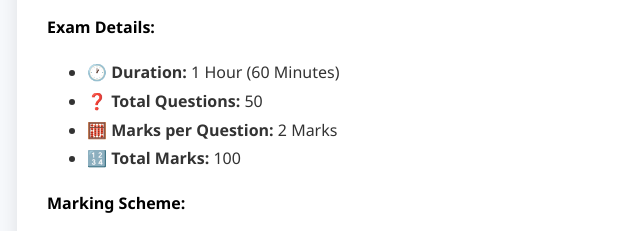
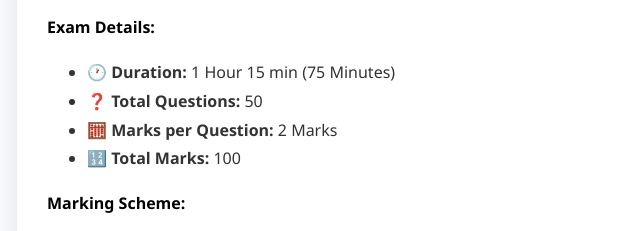
Before and after one commit to scoretrackertest/Raghunandansir.1test, a plain HTML site: page index.html in a window 1280 px wide. Shown: the part 236-467 px from the top of the page, 243-883 px from the left. Drawn offline with Linux system fonts and the light colour scheme.

Commit message:
Update index.html

```diff
--- a/index.html
+++ b/index.html
@@ -73,7 +73,7 @@
       <p>📝 <strong>Online MCQ Exam Instructions</strong></p>
       <p><span>Exam Details:</span></p>
       <ul>
-        <li>🕐 <strong>Duration:</strong> 1 Hour (60 Minutes)</li>
+        <li>🕐 <strong>Duration:</strong> 1 Hour 15 min (75 Minutes)</li>
         <li>❓ <strong>Total Questions:</strong> 50</li>
         <li>🧮 <strong>Marks per Question:</strong> 2 Marks</li>
         <li>🔢 <strong>Total Marks:</strong> 100</li>
```
